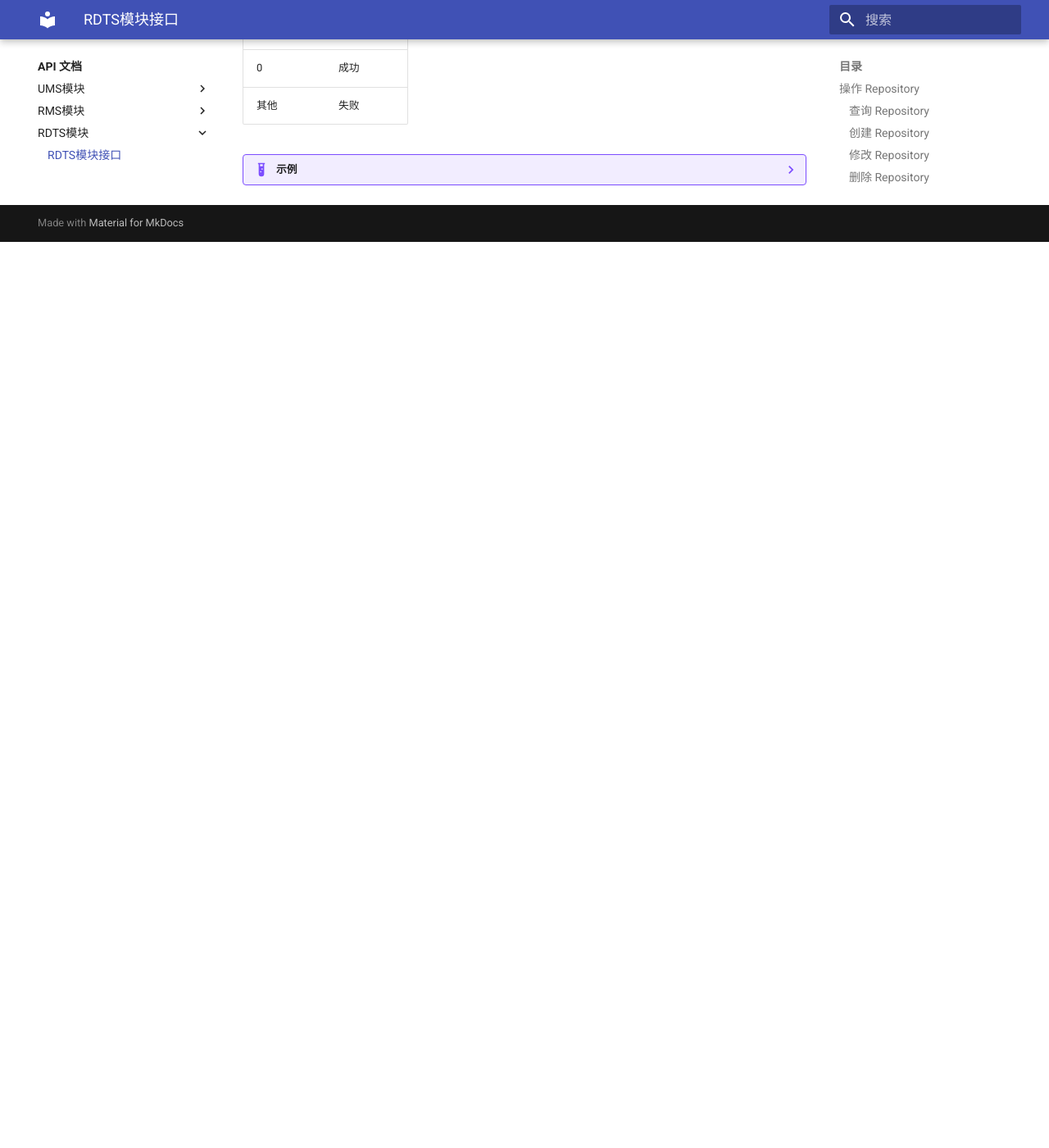
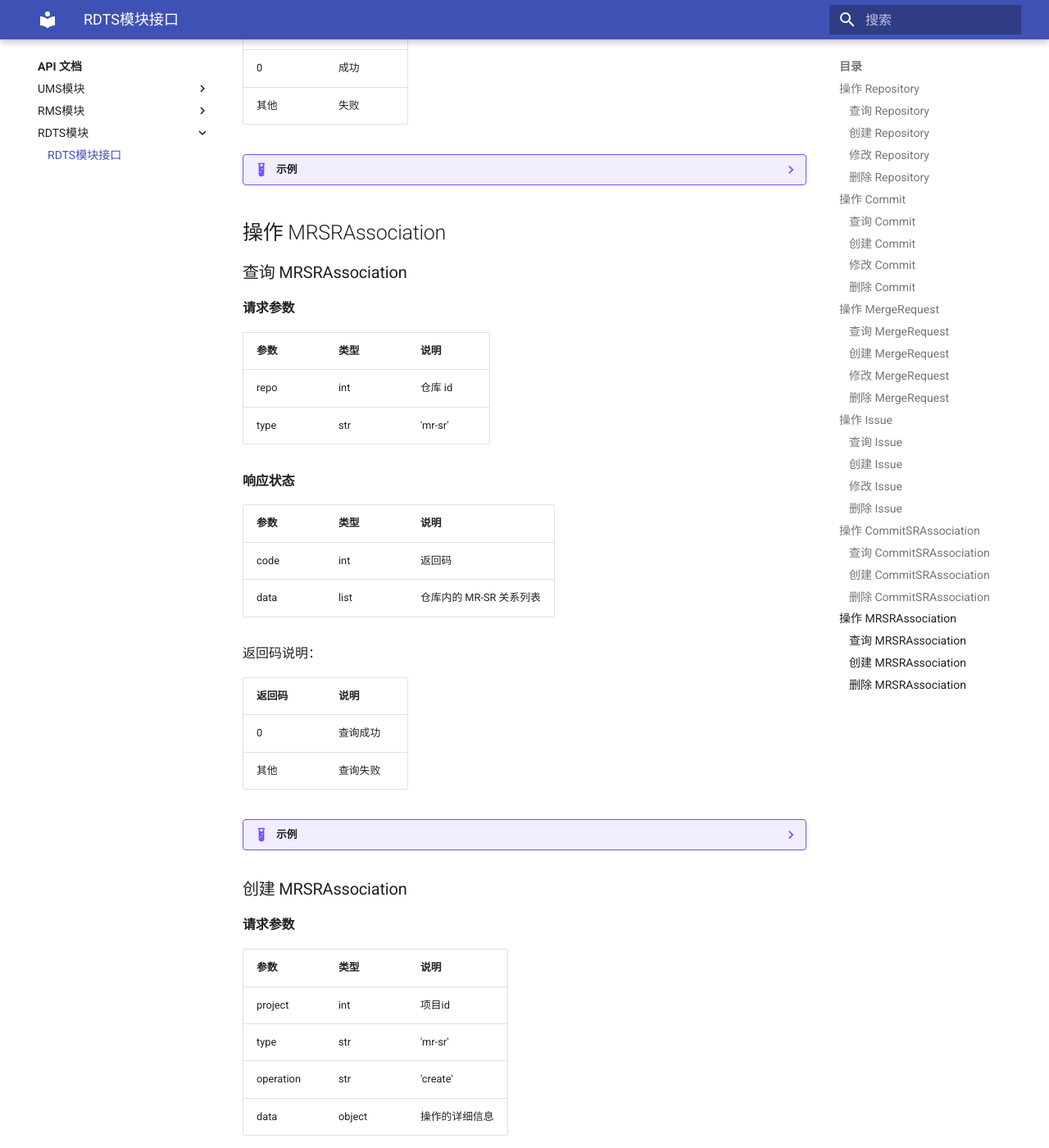
Before and after one commit to c7w/ReqMan-doc, an MkDocs documentation site: the page built from docs/api/rdts/rdts.md, in a window 1280 px wide and 1400 px high, scrolled down 22615 px. Shown: the whole window at 82% size. Built offline with MkDocs 1.6.1 and Material for MkDocs 9.7.7, drawn with Linux system fonts in a browser that asks for light colours; before the commit the page ends 22910 px from its top, so only the background shows below that; some of the changed text lies outside the part shown.

Commit message:
[SR.004.806.I] Finish part of rdts apis (#14)

````diff
--- a/docs/api/rdts/rdts.md
+++ b/docs/api/rdts/rdts.md
@@ -1070,3 +1070,152 @@ data 内容说明：
             "code": 0
         }
         ```
+
+## 操作 MRSRAssociation
+
+### 查询 MRSRAssociation
+
+#### 请求参数
+|参数|类型|说明|
+|-|-|-|
+|repo|int|仓库 id|
+|type|str|'mr-sr'|
+
+#### 响应状态
+|参数|类型|说明|
+|-|-|-|
+|code|int|返回码|
+|data|list|仓库内的 MR-SR 关系列表|
+
+返回码说明：
+
+|返回码|说明|
+|-|-|
+|0|查询成功|
+|其他|查询失败|
+
+??? example "示例"
+    === "请求"
+        ```json
+        {
+            "sessionId": "Rd8Gs0jw0jdbUeJzf7EIBwkwr7aYit74",
+            "repo": 1,
+            "type":"mr-sr"
+        }
+        ```
+    === "响应"
+        ```json
+        {
+            "code": 0,
+            "data":[]
+        }
+        ```
+
+### 创建 MRSRAssociation
+
+#### 请求参数
+
+|参数|类型|说明|
+|-|-|-|
+|project|int|项目id|
+|type|str|'mr-sr'|
+|operation|str|'create'|
+|data|object|操作的详细信息|
+
+data 内容说明：
+
+|项目|类型|说明|
+|-|-|-|
+|updateData|object|所创建的内容|
+
+updateData 内容说明：
+
+|项目|类型|说明|
+|-|-|-|
+|MRId|int|关联的 MR 的 id|
+|SRId|int|关联的 SR 的 id|
+
+#### 响应状态
+|参数|类型|说明|
+|-|-|-|
+|code|int|返回码|
+
+返回码说明：
+
+|返回码|说明|
+|-|-|
+|0|创建成功|
+|其他|创建失败|
+
+??? example "示例"
+    === "请求"
+        ```json
+        {
+            "sessionId": "Rd8Gs0jw0jdbUeJzf7EIBwkwr7aYit74",
+            "project": 1,
+            "type":"mr-sr",
+            "operation":"create",
+            "data":{
+                 "updateData": {
+                     "MRId":1,
+                     "SRId":2
+                }
+            }
+        }
+        ```
+    === "响应"
+        ```json
+        {
+            "code": 0
+        }
+        ```
+
+### 删除 MRSRAssociation
+
+#### 请求参数
+|参数|类型|说明|
+|-|-|-|
+|project|int|项目id|
+|type|str|'mr-sr'|
+|operation|str|'delete'|
+|data|object|操作的详细信息|
+
+data 内容说明：
+
+|项目|类型|说明|
+|-|-|-|
+|MRId|int|需要删除的合并请求的 id|
+|SRId|int|需要删除的功能需求的 id|
+
+#### 响应状态
+|参数|类型|说明|
+|-|-|-|
+|code|int|返回码|
+
+返回码说明：
+
+|返回码|说明|
+|-|-|
+|0|成功|
+|其他|失败|
+
+??? example "示例"
+    === "请求"
+        ```json
+        {
+            "sessionId": "Rd8Gs0jw0jdbUeJzf7EIBwkwr7aYit74",
+            "project": 1,
+            "type":"mr-sr"，
+            "operation":"delete",
+            "data":{
+                 "MRId":1,
+                 "SRId":2
+            }
+        }
+        ```
+    === "响应"
+        ```json
+        {
+            "code": 0
+        }
+        ```
````
